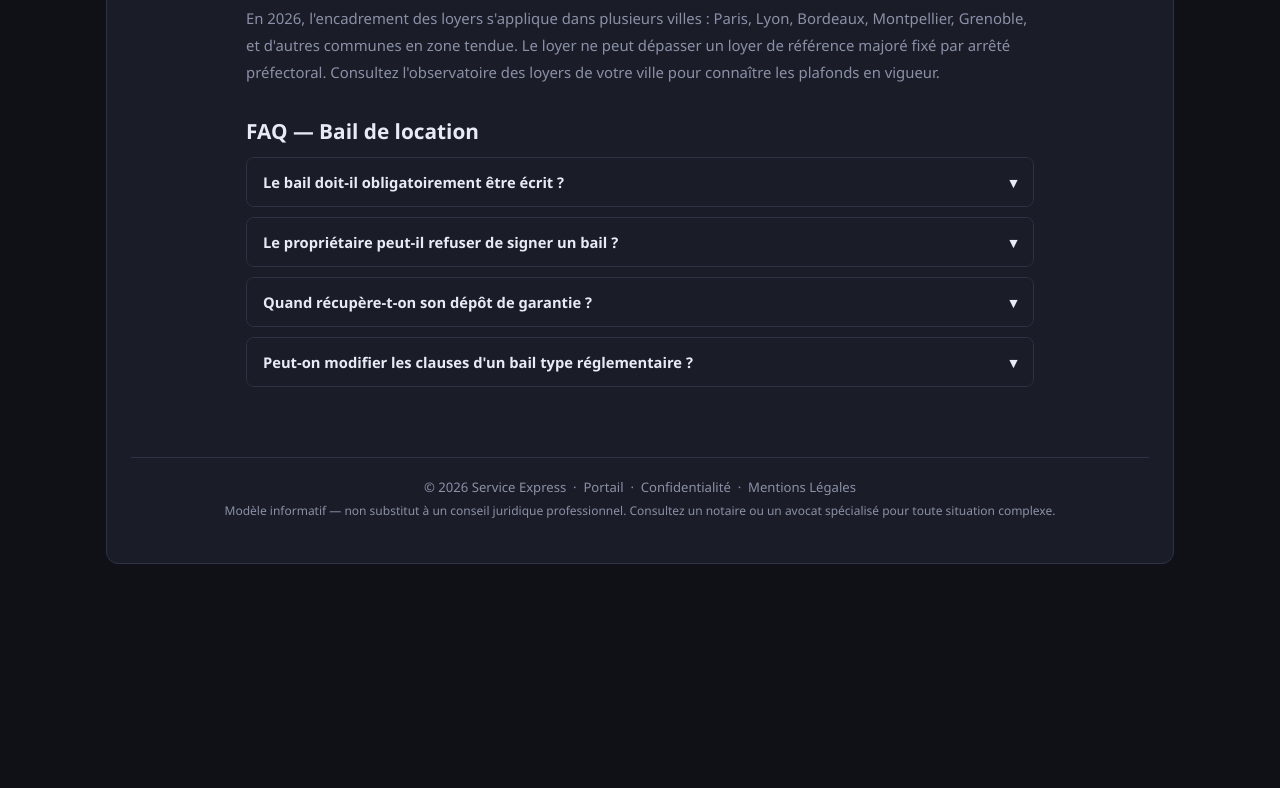
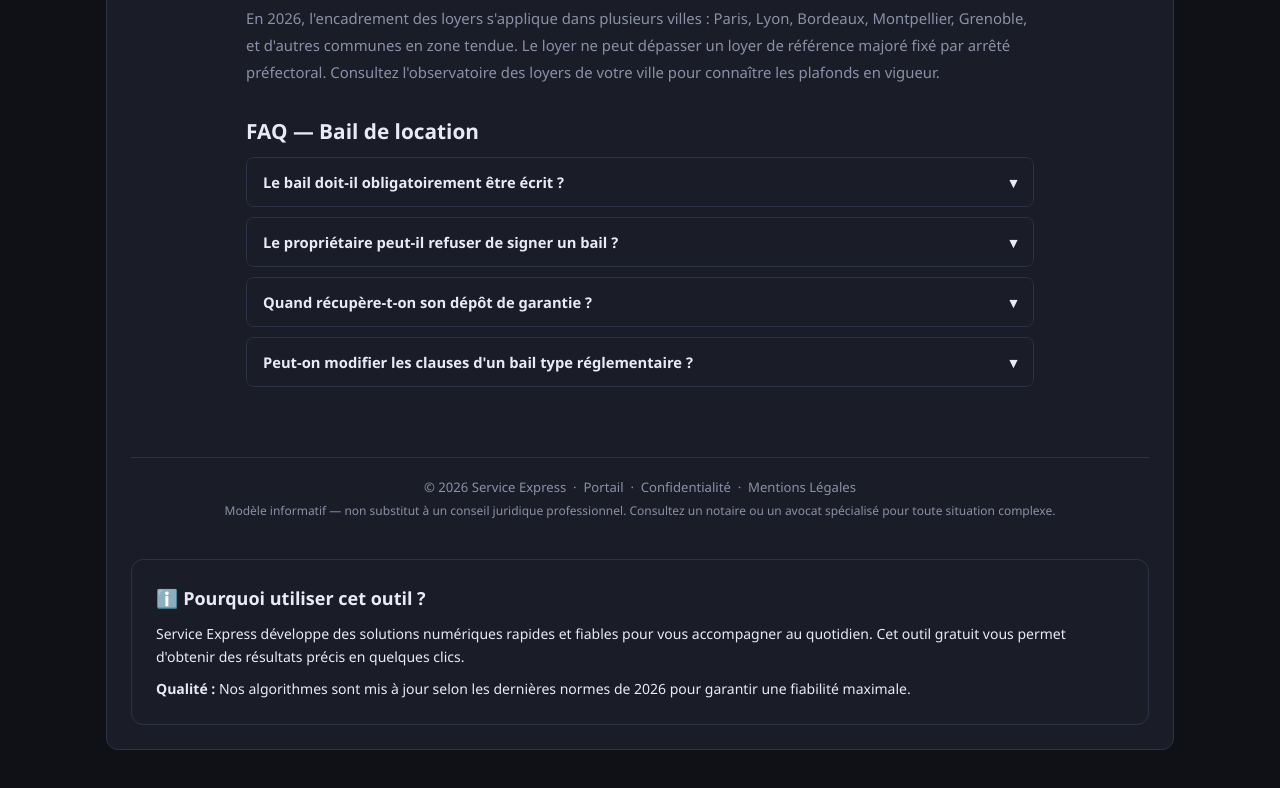
Before and after one commit to ewfzapp/bail, a plain HTML site: page index.html in a window 1280 px wide. Shown: the part 5475-6263 px from the top of the page. Before the commit the page ends 6099 px from the top, so only its background shows below. Drawn offline with nearby package versions, Linux system fonts and the light colour scheme.

Commit message:
seo: improve content for adsense compliance

```diff
--- a/index.html
+++ b/index.html
@@ -437,5 +437,5 @@ function toggleFaq(el) {
 
 genBail();
 </script>
-</body>
+<div class="card" style="margin-top: 20px; font-size: 14px; line-height: 1.6; color: var(--muted);"><h2 style="color: var(--purple); font-size: 18px; margin-bottom: 10px;">ℹ️ Pourquoi utiliser cet outil ?</h2><p>Service Express développe des solutions numériques rapides et fiables pour vous accompagner au quotidien. Cet outil gratuit vous permet d'obtenir des résultats précis en quelques clics.</p><p style="margin-top: 10px;"><b>Qualité :</b> Nos algorithmes sont mis à jour selon les dernières normes de 2026 pour garantir une fiabilité maximale.</p></div></body>
 </html>
```
